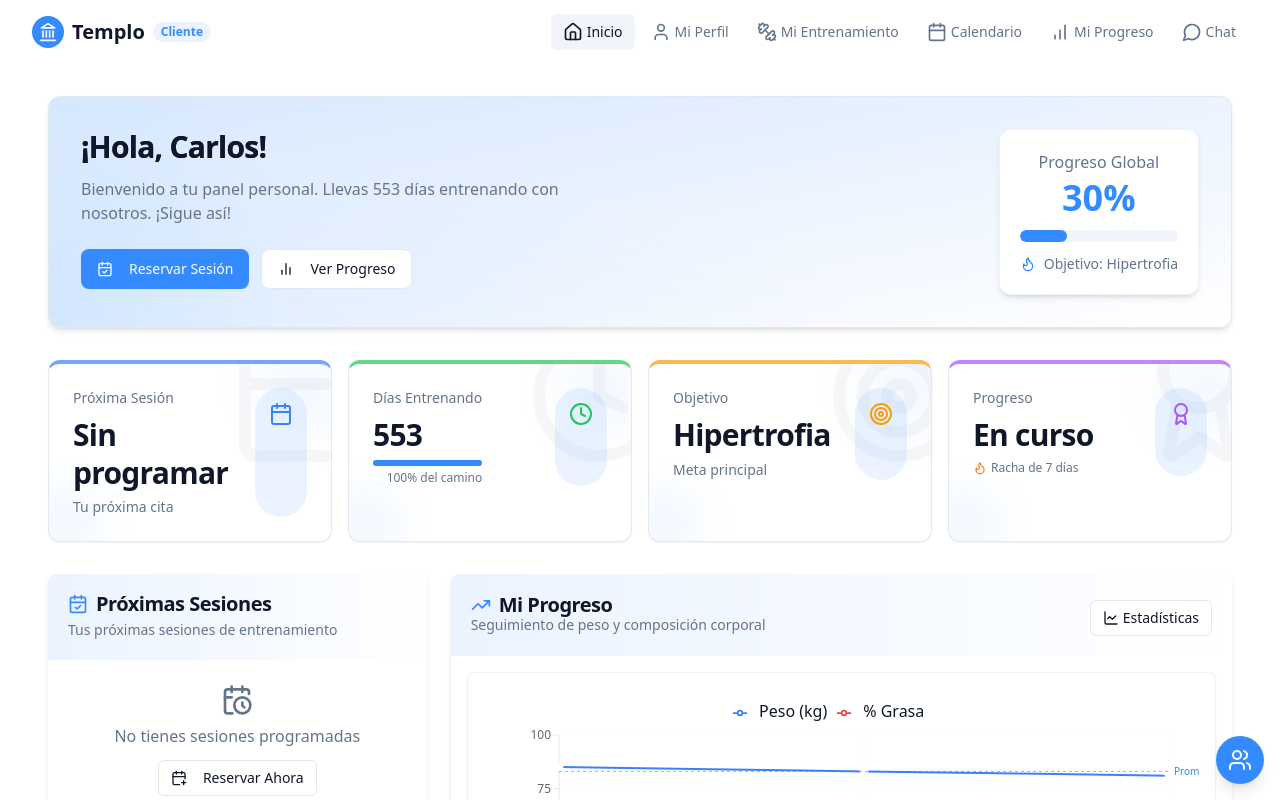
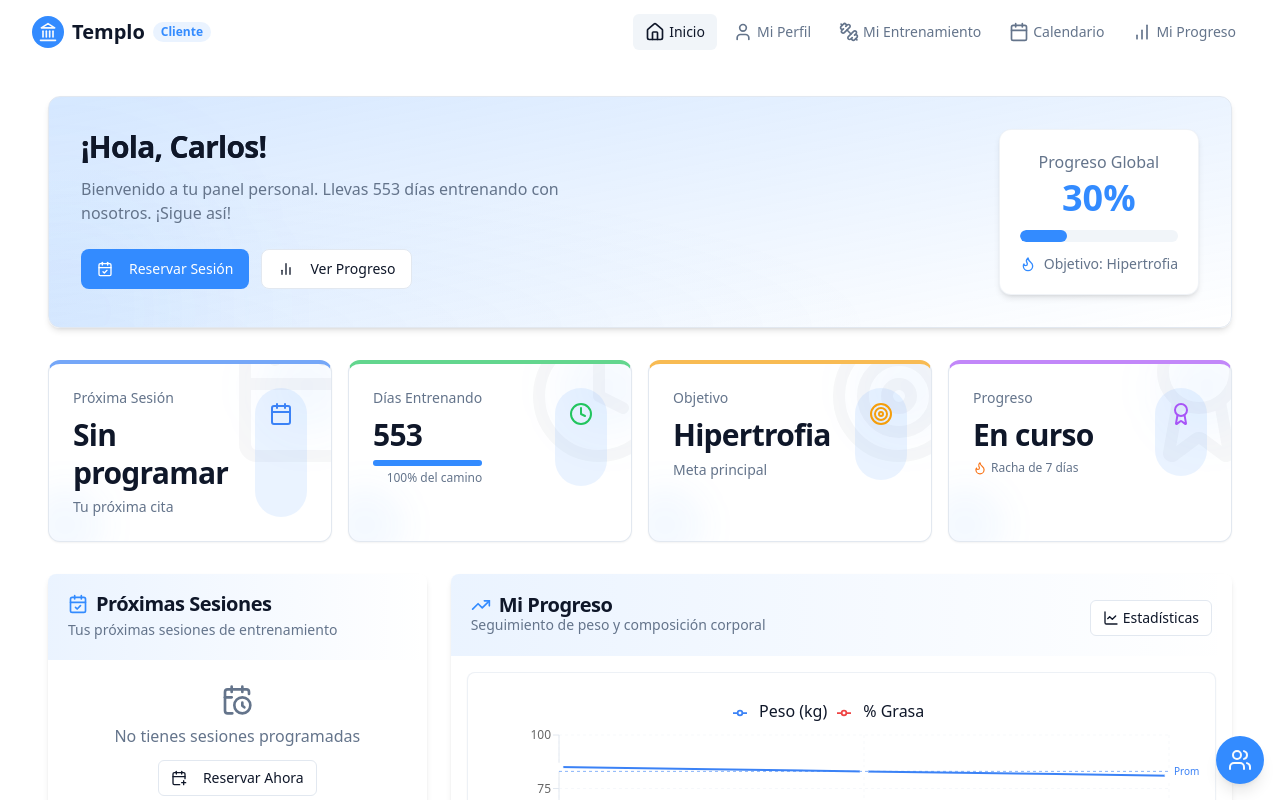
Before and after one commit to Pipa-stack/gymwise-assistant, a React (Vite) app: page / in a window 1280 px wide. Shown: the top 800 px of the page. Built offline with nearby package versions, Linux system fonts and the light colour scheme.

Commit message:
Remove chat feature
Removes the chat feature to simplify the interface, especially for mobile use.

```diff
--- a/src/App.tsx
+++ b/src/App.tsx
@@ -14,7 +14,6 @@ import CreateRoutine from "./pages/CreateRoutine";
 import Exercises from "./pages/Exercises";
 import ExerciseLibrary from "./pages/ExerciseLibrary";
 import Calendar from "./pages/Calendar";
-import Chat from "./pages/Chat";
 import Stats from "./pages/Stats";
 import Profile from "./pages/Profile";
 import NotFound from "./pages/NotFound";
@@ -39,7 +38,6 @@ const App = () => (
               <Route path="/exercises" element={<Exercises />} />
               <Route path="/exercise-library" element={<ExerciseLibrary />} />
               <Route path="/calendar" element={<Calendar />} />
-              <Route path="/chat" element={<Chat />} />
               <Route path="/stats" element={<Stats />} />
               <Route path="/profile" element={<Profile />} />
               <Route path="*" element={<NotFound />} />
--- a/src/components/Navbar.tsx
+++ b/src/components/Navbar.tsx
@@ -6,7 +6,6 @@ import {
   Users,
   Dumbbell,
   Calendar,
-  MessageCircle,
   Menu,
   X,
   User,
@@ -50,8 +49,7 @@ const Navbar = () => {
       ]
     },
     { name: "Calendario", path: "/calendar", icon: <Calendar className="h-5 w-5" /> },
-    { name: "Métricas", path: "/stats", icon: <BarChart className="h-5 w-5" /> },
-    { name: "Chat", path: "/chat", icon: <MessageCircle className="h-5 w-5" /> }
+    { name: "Métricas", path: "/stats", icon: <BarChart className="h-5 w-5" /> }
   ];
 
   const navLinksClient = [
@@ -68,8 +66,7 @@ const Navbar = () => {
       ]
     },
     { name: "Calendario", path: "/calendar", icon: <Calendar className="h-5 w-5" /> },
-    { name: "Mi Progreso", path: "/stats", icon: <BarChart className="h-5 w-5" /> },
-    { name: "Chat", path: "/chat", icon: <MessageCircle className="h-5 w-5" /> }
+    { name: "Mi Progreso", path: "/stats", icon: <BarChart className="h-5 w-5" /> }
   ];
 
   const navLinks = mode === "trainer" ? navLinksTrainer : navLinksClient;
@@ -98,7 +95,6 @@ const Navbar = () => {
           </Link>
         </div>
 
-        {/* Desktop Navigation */}
         <div className="hidden md:flex md:items-center md:space-x-1">
           {navLinks.map((link) => (
             <div key={link.path} className="relative group">
@@ -139,7 +135,6 @@ const Navbar = () => {
           ))}
         </div>
 
-        {/* Mobile Menu Button */}
         <button
           onClick={() => setIsMobileMenuOpen(!isMobileMenuOpen)}
           className="inline-flex items-center justify-center rounded-md p-2 text-foreground hover:bg-accent md:hidden"
@@ -152,7 +147,6 @@ const Navbar = () => {
         </button>
       </div>
 
-      {/* Mobile Navigation */}
       <div
         className={cn(
           "fixed inset-x-0 top-16 z-50 origin-top transform bg-background/95 backdrop-blur-md shadow-lg transition-all duration-300 ease-in-out md:hidden",
```
